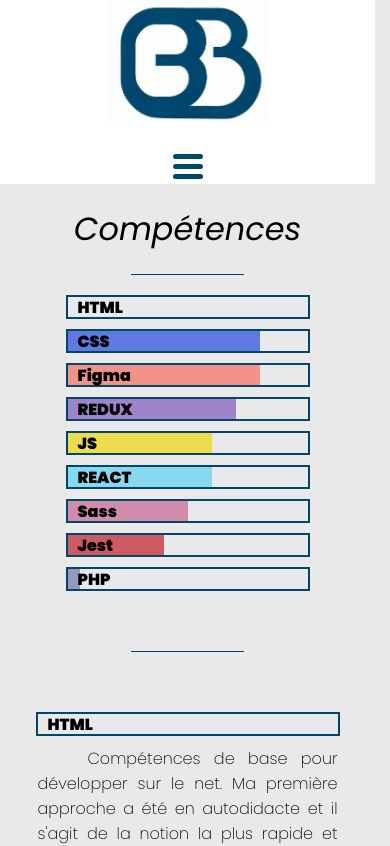
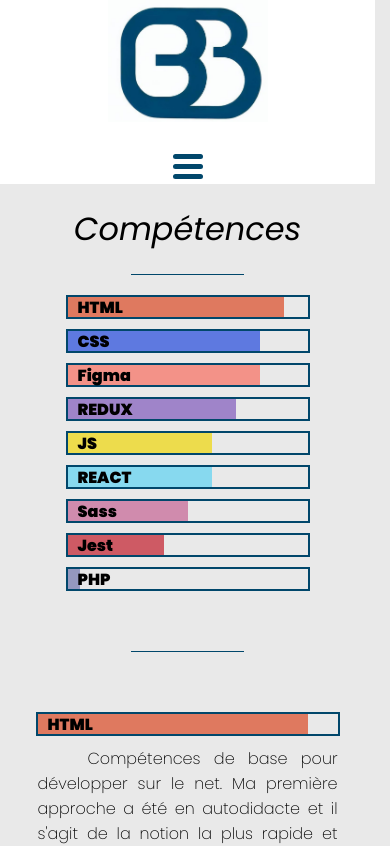
Before and after one commit to mel0ness/Portfolio, a React (Vite) app: page /competences in a window 390 px wide. Shown: the top 846 px of the page. Built offline with nearby package versions, Linux system fonts and the light colour scheme.

Commit message:
Responsive terminé? (peut-être quelques légéres modifs à venir

```diff
--- a/src/Style/Components/CompetencesBarre/competencesbarre.scss
+++ b/src/Style/Components/CompetencesBarre/competencesbarre.scss
@@ -70,6 +70,9 @@ text-decoration: none;
     &-70 {
         --max-width: 70%;
     }
+    &-90 {
+        --max-width: 90%;
+    }
 }
 
 .color {
@@ -126,6 +129,9 @@ text-decoration: none;
     &-70 {
         width: 70%;
     }
+    &-90 {
+        width: 90%;
+    }
 
 }
 
--- a/src/Style/Components/Nav/nav.scss
+++ b/src/Style/Components/Nav/nav.scss
@@ -70,7 +70,7 @@
 }
 .visible {
     width: auto;
-    height: 15rem;
+    height: auto;
     transition: 1.3s;
 
 
--- a/src/Style/Pages/Home/home.scss
+++ b/src/Style/Pages/Home/home.scss
@@ -2,8 +2,6 @@
 .home {
     background-color: #F5F5F5;
     padding-top: 20px;
-
-
 
 }
 
```
